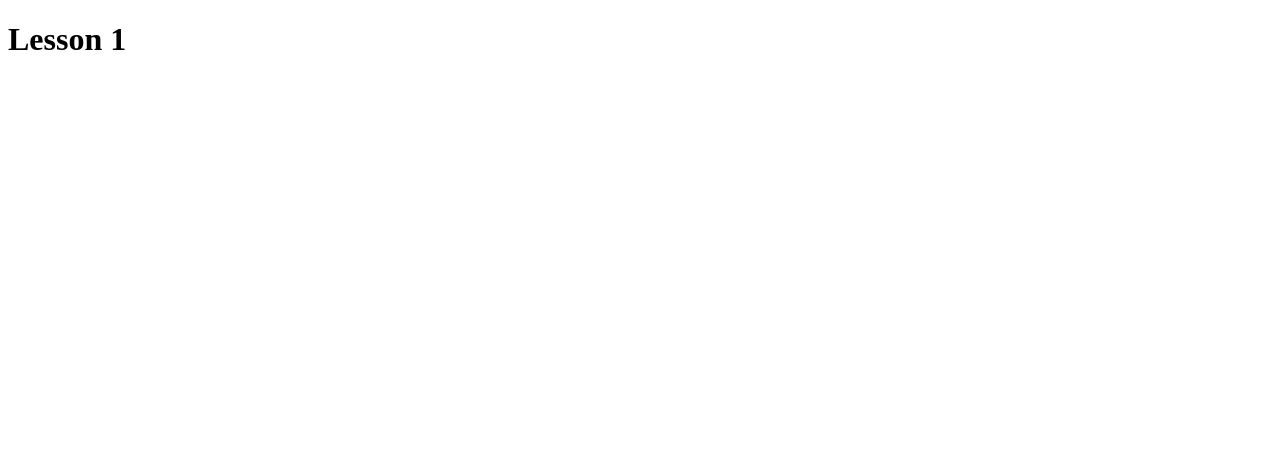
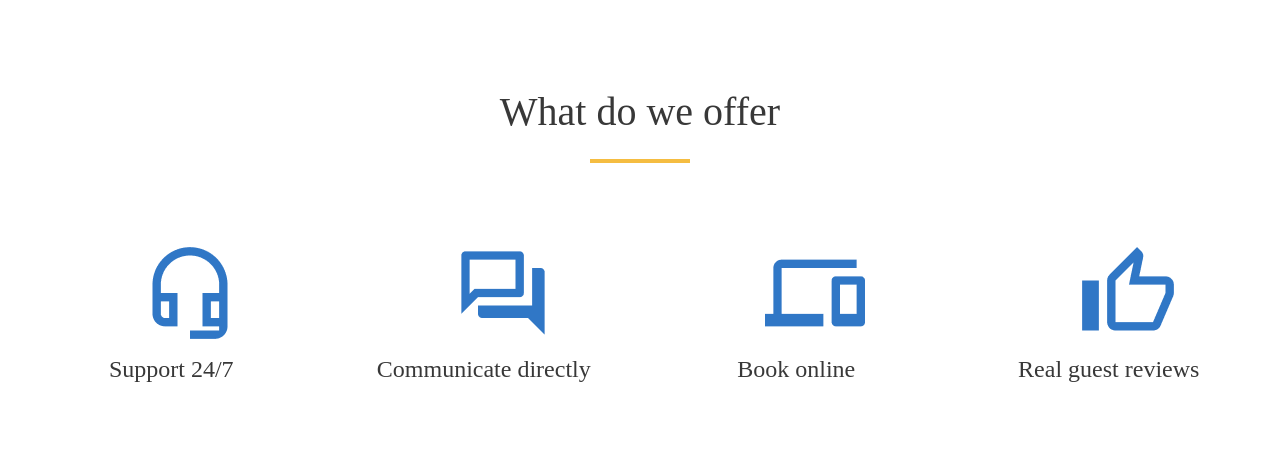
Before and after one commit to DaryaKamissarava3/if-html, a plain HTML site: page index.html in a window 1280 px wide. Drawn offline with Linux system fonts and the light colour scheme.

Commit message:
lesson 4 is ready(in index.html file create header and block of images(add directory with images of icons ))

```diff
--- /dev/null
+++ b/Styles/style.css
@@ -0,0 +1,87 @@
+body {
+    margin: 0;
+
+    font-size: 15px;
+    line-height: 1.6;
+    color: #333;
+}
+
+*,
+*::after,
+*::before {
+    box-sizing: border-box;
+}
+
+h1, h2, h3, h4, h5, h6 {
+    margin: 0;
+}
+
+.container {
+    width: 100%;
+    max-width: 1440px;
+    padding: 0 15px;
+    margin: 0 auto;
+}
+
+/*SECTION========
+ ===============*/
+.section {
+    padding: 80px 0;
+}
+
+.section-header {
+    width: 100%;
+    max-width: 306px;
+    margin: 0 auto 50px;
+    text-align: center;
+}
+
+.section-suptitle {
+    font-size: 40px;
+    font-weight: 400;
+    color: #383838;
+}
+
+.section-suptitle::after {
+    content: "";
+    display: block;
+    width: 100px;
+    height: 4px;
+    margin: 15px auto 30px;
+
+    background-color: #F5BD41;
+}
+
+/*ICONS========
+ ===============*/
+.icon {
+    margin-top: 80px;
+    display: flex;
+    flex-wrap: wrap;
+    justify-content: space-between;
+}
+
+.icon-inner {
+    position: relative;
+}
+
+.icon-item {
+    width: 25%;
+    padding: 0 15px;
+}
+
+.icon-image {
+    display: block;
+    max-width: 100%;
+    height: auto;
+    margin-left: 110px;
+}
+
+.icon-text {
+    width: 100%;
+    color: #383838;
+    font-size: 24px;
+    font-weight: 300;
+    text-align: center;
+
+}
--- a/index.html
+++ b/index.html
@@ -2,9 +2,52 @@
 <html lang="en">
 <head>
     <meta charset="UTF-8">
-    <title>Lesson 1</title>
+    <link rel="stylesheet" href="Styles/style.css">
+    <title>Lesson 4</title>
 </head>
 <body>
-<h1>Lesson 1</h1>
+<section class="section">
+
+    <div class="container">
+        <div class="section-header">
+            <h3 class="section-suptitle">What do we offer</h3>
+        </div>
+
+        <div class="icon">
+            <div class="icon-item">
+                <div class="icon-inner">
+                    <div class="icon-image">
+                        <img src="images/icons/Headphones.png" alt="The icon of headphones">
+                    </div>
+                    <div class="icon-text">Support 24/7</div>
+                </div>
+            </div>
+            <div class="icon-item">
+                <div class="icon-inner">
+                    <div class="icon-image">
+                        <img src="images/icons/Comments.png" alt="The icon of comments">
+                    </div>
+                    <div class="icon-text">Communicate directly</div>
+                </div>
+            </div>
+            <div class="icon-item">
+                <div class="icon-inner">
+                    <div class="icon-image">
+                        <img src="images/icons/Devices.png" alt="The icon of devices">
+                    </div>
+                    <div class="icon-text">Book online</div>
+                </div>
+            </div>
+            <div class="icon-item">
+                <div class="icon-inner">
+                    <div class="icon-image">
+                        <img src="images/icons/Handlike.png" alt="The icon of handLike">
+                    </div>
+                    <div class="icon-text">Real guest reviews</div>
+                </div>
+            </div>
+        </div>
+    </div>
+</section>
 </body>
 </html>
```
Also changed, not shown: images/icons/Comments.png (added), images/icons/Devices.png (added), images/icons/Handlike.png (added), images/icons/headphones.png (added), 1 other file.
